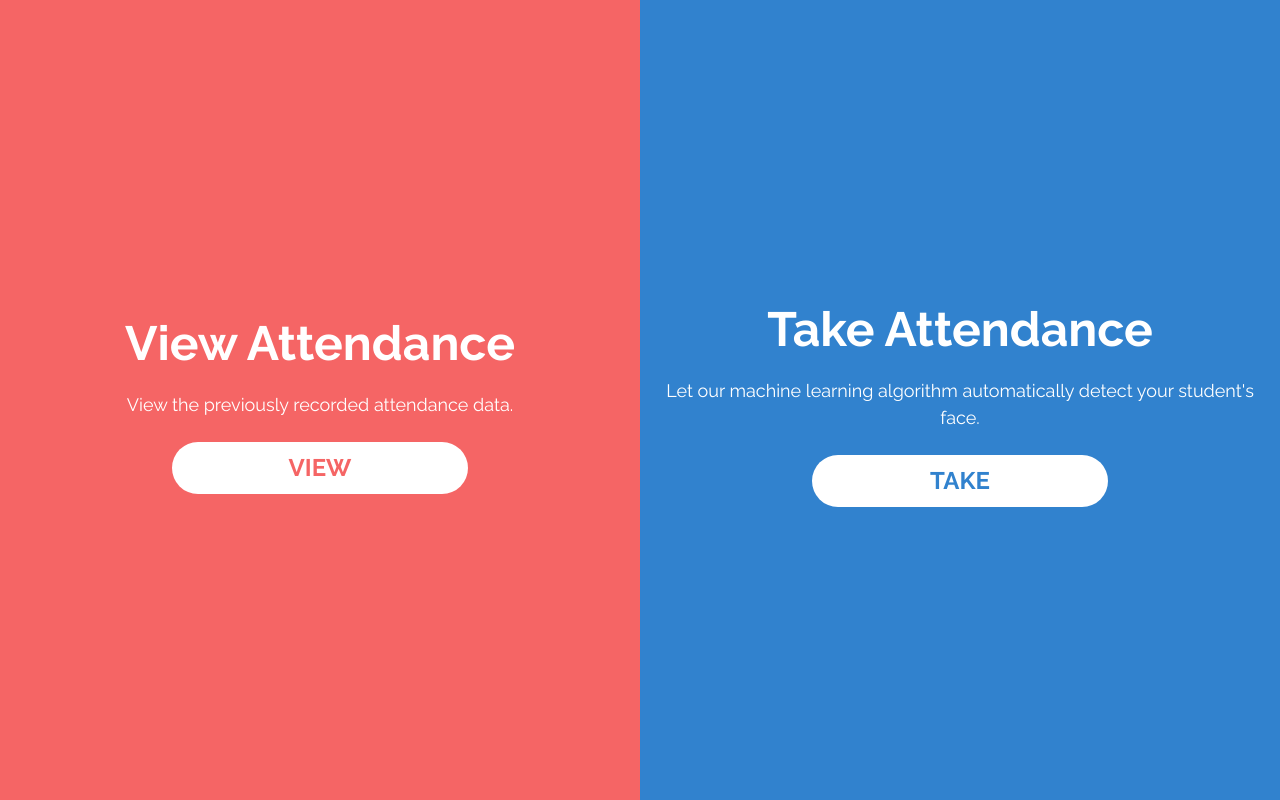
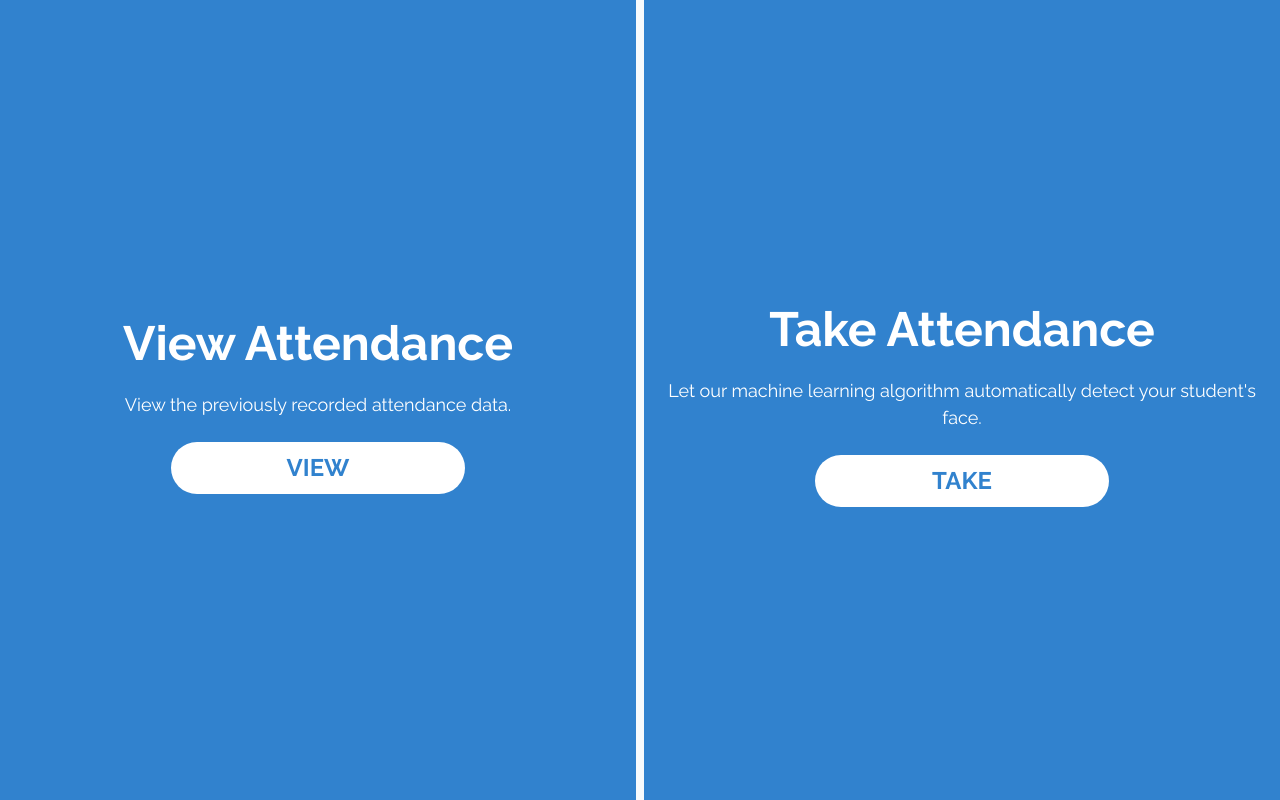
Before and after one commit to bahetyshyam/web-app-automated-attendance-system, a React (Create React App) app: page / in a window 1280 px wide. Built offline with nearby package versions, Linux system fonts and the light colour scheme; no server answers.

Commit message:
made changes to view date in IST format, and changed the home page theme from red to blue for view attendance

```diff
--- a/src/Attendance.js
+++ b/src/Attendance.js
@@ -48,7 +48,7 @@ const Attendance = (props) => {
         // header component comes here
         <main className="bg-blue-600">
             <div className="container mx-auto flex flex-col md:flex-row min-h-screen">
-                <div className="flex flex-1 justify-center items-center px-6 py-4">
+                <div className="flex md:flex-1 justify-center md:items-center px-6 py-4">
                     <div className="text-center w-full">
 
                         <p className="text-white font-bold text-3xl md:text-5xl">Take Attendance</p>
@@ -103,7 +103,7 @@ const Attendance = (props) => {
 
                     </div>
                 </div>
-                <div className="flex flex-1 justify-center items-center px-6 py-4">
+                <div className="flex md:flex-1 justify-center md:items-center px-6 py-4">
                     {
                         responseFromServer && (responseFromServer.status === 200 ? (
                             <ViewCard attendance={responseFromServer.data.result} students={students} />
--- a/src/Home.js
+++ b/src/Home.js
@@ -7,16 +7,16 @@ const Home = () => {
         <main>
 
             <div className=" flex flex-col md:flex-row min-h-screen">
-                <div className="flex flex-1 bg-red-500 justify-center items-center">
+                <div className="flex flex-1 bg-blue-600 justify-center items-center mb-1 md:mb-0  md:mr-1">
                     <div className="px-6 py-4 text-center w-full">
                         <p className="text-white font-bold text-3xl md:text-5xl">View Attendance</p>
                         <p className="mt-3 text-white text-sm md:text-lg">View the previously recorded attendance data.</p>
-                        <Link className="inline-block mx-auto mt-6 w-2/3 md:w-1/2 bg-white text-red-500 text-lg md:text-2xl font-bold py-2 px-4 rounded-full" to="/view">
+                        <Link className="inline-block mx-auto mt-6 w-2/3 md:w-1/2 bg-white text-blue-600 text-lg md:text-2xl font-bold py-2 px-4 rounded-full" to="/view">
                             VIEW
                         </Link>
                     </div>
                 </div>
-                <div className="flex flex-1 bg-blue-600 justify-center items-center">
+                <div className="flex flex-1 bg-blue-600 justify-center items-center mt-1 md:mt-0 md:ml-1">
                     <div className="px-6 py-4 text-center w-full">
                         <p className="text-white font-bold text-3xl md:text-5xl">Take Attendance</p>
                         <p className="mt-3 text-white text-sm md:text-lg">Let our machine learning algorithm automatically detect your student's face.</p>
--- a/src/ViewCard.js
+++ b/src/ViewCard.js
@@ -5,6 +5,14 @@ const ViewCard = (props) => {
     const [isMoreOpen, setIsMoreOpen] = useState(false);
 
     const { students, attendance } = props;
+
+    const currentDate = new Date(attendance.date);
+    const date = currentDate.toDateString();
+    const time = currentDate.toLocaleTimeString();
+
+
+
+
     return (
         <div className="mb-3 w-full">
             <div className="w-full bg-white px-4 py-2">
@@ -12,7 +20,7 @@ const ViewCard = (props) => {
                     <span className="text-blue-600 font-bold text-2xl md:text-4xl">{attendance.subject}</span>
                     <span className="text-gray-600 font-semibold text-lg md:text-2xl">{attendance.class}</span>
                 </div>
-                <p className="mt-1 text-gray-600 font-medium md:text-xl">{attendance.date}</p>
+                <p className="mt-1 text-gray-600 font-medium md:text-xl">{`${date}, ${time}`}</p>
             </div>
             <div onClick={() => setIsMoreOpen(!isMoreOpen)} className="w-full bg-gray-400 px-4 py-2 cursor-pointer">
                 <div className="flex justify-between items-center">
```
